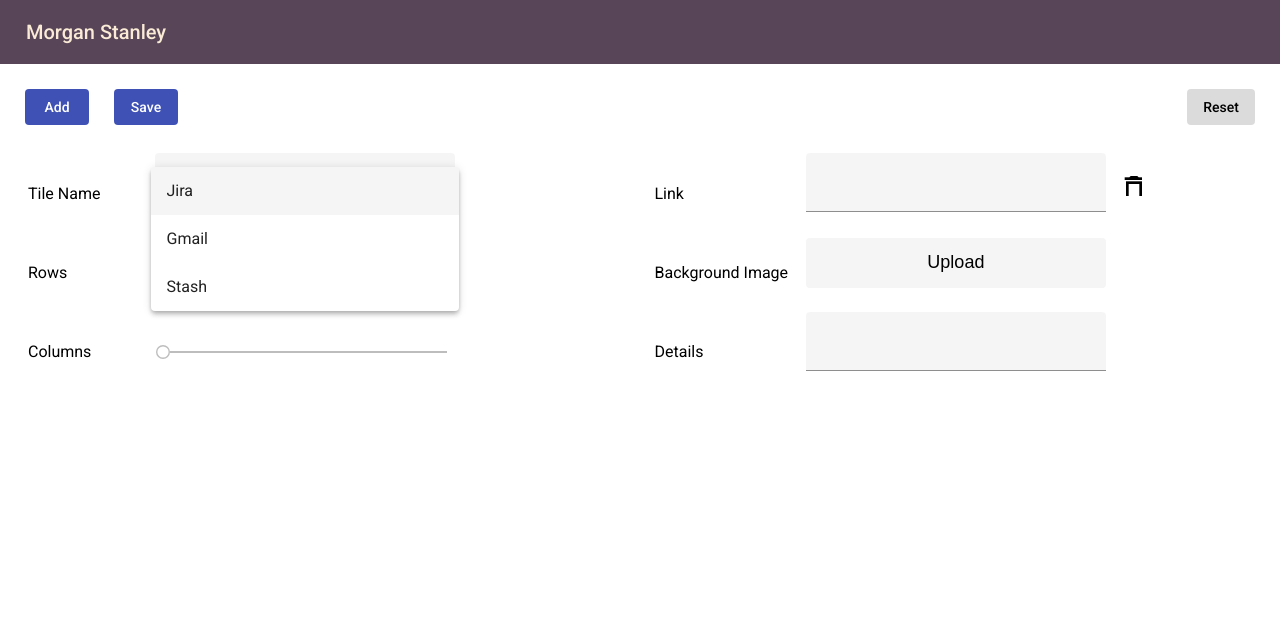
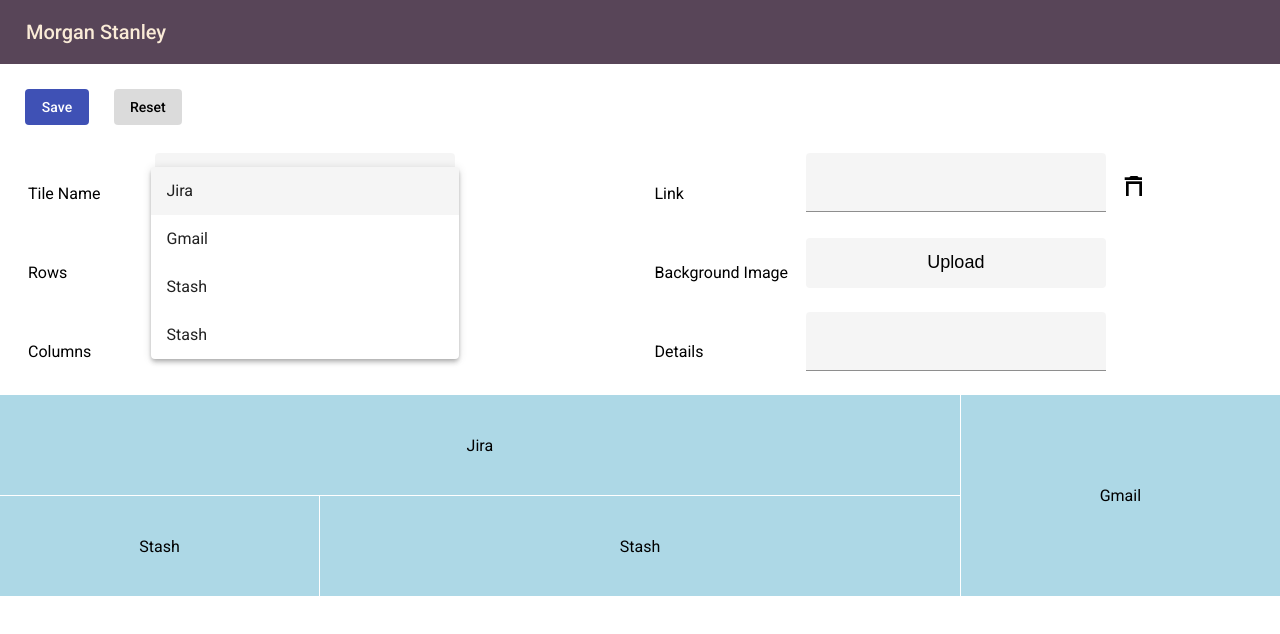
Before and after one commit to optimus1113700/hema-poc, an Angular app: page / in a window 1280 px wide. Both pictures are taken after a click on the element 304 px from the left and 182 px from the top of the page. Shown: the top 634 px of the page. Built offline with nearby package versions, Linux system fonts and the light colour scheme.

Commit message:
modifications

```diff
--- a/src/app/template/template.component.html
+++ b/src/app/template/template.component.html
@@ -3,14 +3,15 @@
 </mat-toolbar>
 
 <div id="button-container">
+  <!-- <span>
+    <button mat-flat-button style="margin-right: 25px;" color="primary">Add</button>
+  </span> -->
   <span>
-    <button mat-flat-button style="margin-right: 25px;" color="primary">Add</button>
+    <button mat-flat-button style="margin-right:25px;" color="primary" (click)="save()">Save</button>
   </span>
   <span>
-    <button mat-flat-button color="primary" (click)="save()">Save</button>
-  </span>
-  <span>
-    <button mat-flat-button style="float: right;background-color:rgb(0 0 0 / 14%);color: black;" (click)="resetForm()">Reset</button>
+    <button mat-flat-button style="background-color:rgb(0 0 0 / 14%);color: black;"
+      (click)="resetForm()">Reset</button>
   </span>
 </div>
 
@@ -26,9 +27,9 @@
         <td style="width: 40%;">
           <mat-form-field appearance="fill">
             <mat-select formControlName="tileName">
-              <mat-option value="jira">Jira</mat-option>
-              <mat-option value="gmail">Gmail</mat-option>
-              <mat-option value="stash">Stash</mat-option>
+              <mat-option *ngFor="let tile of tiles" [value]="tile.tileName">
+                {{tile.tileName}}
+              </mat-option>
             </mat-select>
           </mat-form-field>
         </td>
@@ -47,7 +48,7 @@
           <mat-label>Rows</mat-label>
         </td>
         <td style="width: 40%;">
-          <mat-slider aria-label="unit(s)" formControlName="rows"></mat-slider>
+          <mat-slider step="1" min="1" max="4" aria-label="unit(s)" formControlName="rows"></mat-slider>
         </td>
         <td style="width: 12%;">
           <mat-label>Background Image</mat-label>
@@ -64,7 +65,7 @@
           <mat-label>Columns</mat-label>
         </td>
         <td style="width: 40%;">
-          <mat-slider aria-label="unit(s)" formControlName="columns"></mat-slider>
+          <mat-slider step="1" min="1" max="4" aria-label="unit(s)" formControlName="columns"></mat-slider>
         </td>
         <td style="width: 10%;">
           <mat-label>Details</mat-label>
@@ -78,3 +79,10 @@
     </table>
   </div>
 </form>
+
+
+<mat-grid-list cols="4" rowHeight="100px">
+  <mat-grid-tile *ngFor="let tile of tiles" [colspan]="tile.cols" [rowspan]="tile.rows">
+    {{tile.tileName}}
+  </mat-grid-tile>
+</mat-grid-list>
--- a/src/app/template/template.component.scss
+++ b/src/app/template/template.component.scss
@@ -49,3 +49,7 @@
   .spacer {
     flex: 1 1 auto;
   }
+
+  .mat-grid-tile {
+    background: lightblue;
+  }
--- a/src/app/template/template.component.ts
+++ b/src/app/template/template.component.ts
@@ -1,37 +1,68 @@
+import { MatProgressSpinnerModule } from '@angular/material/progress-spinner';
 import { Component, OnInit } from '@angular/core';
 import { FormGroup, FormControl } from '@angular/forms';
+
+export interface Tile {
+  tileName?: string;
+  link?: string;
+  rows?: number;
+  image?: any;
+  cols?: number;
+  details?: string;
+  color?: string;
+  text?: string
+}
+
 
 @Component({
   selector: 'app-template',
   templateUrl: './template.component.html',
   styleUrls: ['./template.component.scss']
 })
+
+
 export class TemplateComponent implements OnInit {
 
   templateForm = new FormGroup({
     tileName: new FormControl(),
     link: new FormControl(),
     rows: new FormControl(),
-    image : new FormControl(),
+    image: new FormControl(),
     columns: new FormControl(),
-    details : new FormControl()
+    details: new FormControl()
   });
 
+
+
+  tiles: Tile[] = [
+    { tileName: 'Jira', link: 'https://jira.com', rows: 1, image: '', cols: 3, details: 'Jira' },
+    { tileName: 'Gmail', link: 'https://gmail.com', rows: 2, image: '', cols: 1, details: 'Jira' },
+    { tileName: 'Stash', link: 'https://stash.com', rows: 1, image: '', cols: 1, details: 'Jira' },
+    { tileName: 'Stash', link: 'https://stash.com', rows: 1, image: '', cols: 2, details: 'Jira' }
+  ]
 
   constructor() { }
 
   ngOnInit(): void {
   }
 
-  save(){
+  save() {
     console.log(this.templateForm.value);
+    const obj = {
+      tileName: this.templateForm.get('tileName').value,
+      link: this.templateForm.get('link').value,
+      rows: this.templateForm.get('rows').value,
+      cols: this.templateForm.get('columns').value,
+      details: this.templateForm.get('details').value
+    };
+    this.tiles.push(obj);
   }
 
-  resetForm(){
+  resetForm() {
     this.templateForm.reset();
   }
 
-  clearLink(){
+  clearLink() {
     this.templateForm.controls['link'].reset()
   }
 
```
